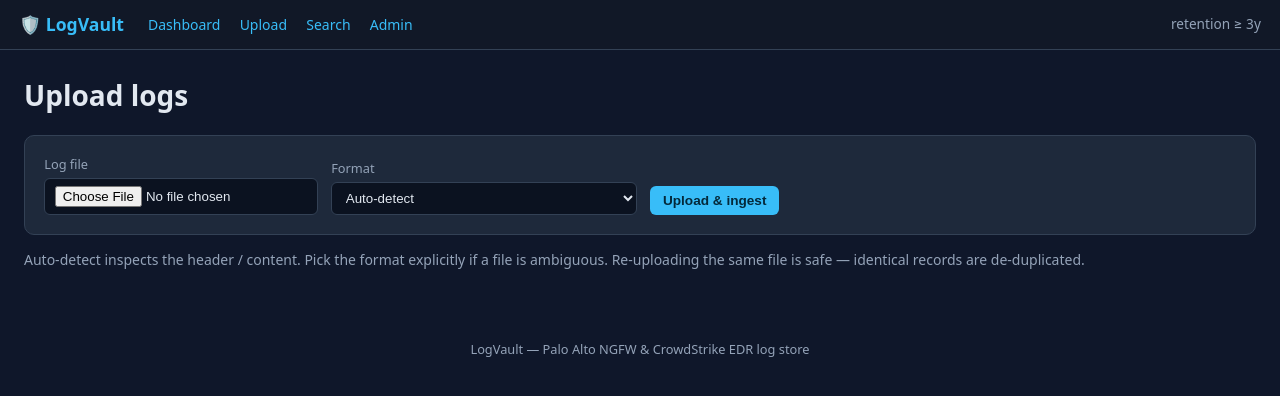
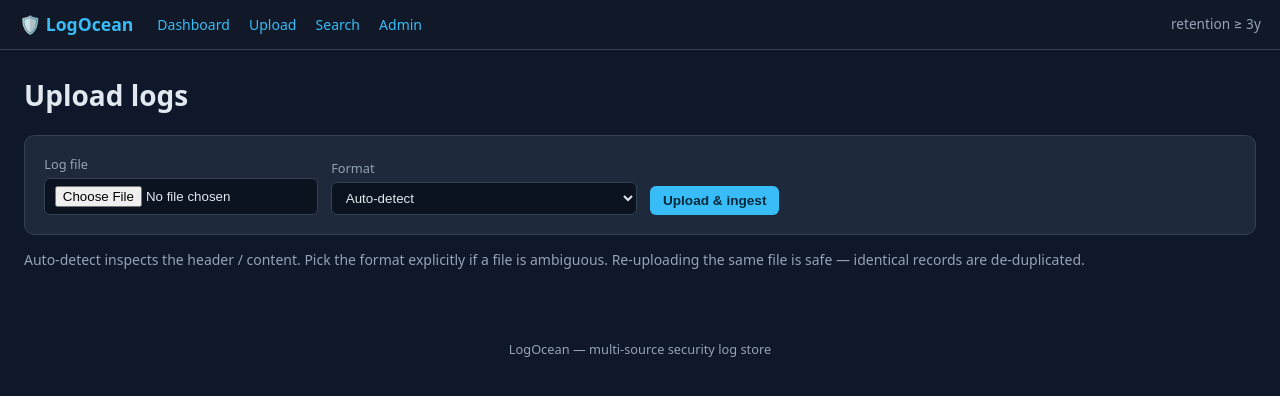
Before and after one commit to Krishcalin/SIEM-Lite, a FastAPI app: page /upload in a window 1280 px wide. Shown: the top 396 px of the page. Run offline with FastAPI, Linux system fonts and the light colour scheme; some libraries are stand-ins or nearby versions.

Commit message:
Rebrand LogVault to LogOcean and apply security review fixes
Rebrand the product to LogOcean across the app, templates, banner, README and
CLAUDE.md, and rename the default Postgres identifiers logvault -> logocean
(config, compose, .env.example, CSV export filename, logger). Also refresh two
stale strings (footer tagline, banner parser count 15 -> 23).

Security review fixes:
- S1: read uploads in bounded chunks and reject over the limit before buffering
  the whole body, so MAX_UPLOAD_MB actually caps memory.
- S2: run blocking ingest off the event loop via run_in_threadpool.
- S3: neutralize CSV/formula injection in the export by prefixing cells that
  begin with = + - @ tab/CR.
- S5: run the container as a non-root user; stop publishing the Postgres port
  to the host; return a generic upload error and log the detail server-side.

Co-Authored-By: Claude Opus 4.8 (1M context) <noreply@anthropic.com>

```diff
--- a/app/__init__.py
+++ b/app/__init__.py
@@ -1,3 +1,3 @@
-"""LogVault — parse, index, and store Palo Alto NGFW & CrowdStrike EDR logs."""
+"""LogOcean — parse, index, and store multi-source security logs."""
 
 __version__ = "1.0.0"
--- a/app/config.py
+++ b/app/config.py
@@ -11,7 +11,7 @@ def _bool(name: str, default: bool) -> bool:
 
 @dataclass(frozen=True)
 class Settings:
-    db_dsn: str = os.getenv("DB_DSN", "postgresql://logvault:logvault@localhost:5432/logvault")
+    db_dsn: str = os.getenv("DB_DSN", "postgresql://logocean:logocean@localhost:5432/logocean")
     retention_years: int = int(os.getenv("RETENTION_YEARS", "3"))
     page_size: int = int(os.getenv("PAGE_SIZE", "100"))
     max_upload_mb: int = int(os.getenv("MAX_UPLOAD_MB", "512"))
--- a/app/main.py
+++ b/app/main.py
@@ -1,8 +1,9 @@
-"""LogVault FastAPI application: dashboard, upload, search, event detail, admin."""
+"""LogOcean FastAPI application: dashboard, upload, search, event detail, admin."""
 from __future__ import annotations
 
 import csv
 import io
+import logging
 from contextlib import asynccontextmanager
 from pathlib import Path
 from typing import Optional
@@ -12,6 +13,7 @@ from fastapi import FastAPI, File, Form, Request, UploadFile
 from fastapi.responses import HTMLResponse, RedirectResponse, StreamingResponse
 from fastapi.staticfiles import StaticFiles
 from fastapi.templating import Jinja2Templates
+from starlette.concurrency import run_in_threadpool
 
 from . import db, ingest
 from .config import settings
@@ -19,7 +21,39 @@ from .detect import detect_format
 from .parsers import FORMAT_LABELS
 from .util import parse_ts
 
+log = logging.getLogger("logocean")
 BASE = Path(__file__).resolve().parent
+
+
+async def _read_capped(file: UploadFile, limit: int) -> Optional[bytes]:
+    """Read an upload in 1 MB chunks, aborting once it exceeds `limit` bytes.
+
+    Returns the bytes, or None if the file is over the limit. Bounds peak memory
+    to ~limit + one chunk instead of buffering an arbitrarily large body first.
+    """
+    chunks: list[bytes] = []
+    total = 0
+    while True:
+        chunk = await file.read(1024 * 1024)
+        if not chunk:
+            break
+        total += len(chunk)
+        if total > limit:
+            return None
+        chunks.append(chunk)
+    return b"".join(chunks)
+
+
+# Leading characters a spreadsheet may interpret as a formula (CSV injection).
+_CSV_FORMULA_LEAD = ("=", "+", "-", "@", "\t", "\r")
+
+
+def _csv_safe(value) -> str:
+    """Neutralize spreadsheet formula injection in exported CSV cells."""
+    s = "" if value is None else str(value)
+    if s and s[0] in _CSV_FORMULA_LEAD:
+        return "'" + s
+    return s
 
 
 @asynccontextmanager
@@ -30,7 +64,7 @@ async def lifespan(app: FastAPI):
     yield
 
 
-app = FastAPI(title="LogVault", lifespan=lifespan)
+app = FastAPI(title="LogOcean", lifespan=lifespan)
 app.mount("/static", StaticFiles(directory=BASE / "static"), name="static")
 templates = Jinja2Templates(directory=BASE / "templates")
 templates.env.globals["format_labels"] = FORMAT_LABELS
@@ -61,12 +95,11 @@ def upload_form(request: Request):
 
 @app.post("/upload", response_class=HTMLResponse)
 async def upload(request: Request, file: UploadFile = File(...), fmt: str = Form("auto")):
-    raw = await file.read()
-    size_mb = len(raw) / (1024 * 1024)
-    if size_mb > settings.max_upload_mb:
+    raw = await _read_capped(file, settings.max_upload_mb * 1024 * 1024)
+    if raw is None:
         return templates.TemplateResponse("upload.html", _ctx(
             request, result=None,
-            error=f"File is {size_mb:.0f} MB, over the {settings.max_upload_mb} MB limit."))
+            error=f"File exceeds the {settings.max_upload_mb} MB limit."))
 
     content = raw.decode("utf-8", "replace")
     chosen = fmt
@@ -78,10 +111,13 @@ async def upload(request: Request, file: UploadFile = File(...), fmt: str = Form
                 error="Could not auto-detect the format. Please pick one explicitly."))
 
     try:
-        result = ingest.ingest(file.filename, content, chosen)
-    except Exception as exc:  # noqa: BLE001
+        # Parsing + DB I/O is blocking and CPU-bound — keep it off the event loop.
+        result = await run_in_threadpool(ingest.ingest, file.filename, content, chosen)
+    except Exception:  # noqa: BLE001
+        log.exception("ingest failed for %r (format=%s)", file.filename, chosen)
         return templates.TemplateResponse("upload.html", _ctx(
-            request, result=None, error=f"Ingest failed: {exc}"))
+            request, result=None,
+            error="Ingest failed. The file could not be processed — see server logs for details."))
     return templates.TemplateResponse("upload.html", _ctx(request, result=result, error=None))
 
 
@@ -138,11 +174,11 @@ def search_csv(request: Request):
         w.writerow(cols)
         yield buf.getvalue(); buf.seek(0); buf.truncate(0)
         for row in db.search_iter(f):
-            w.writerow([row.get(c, "") for c in cols])
+            w.writerow([_csv_safe(row.get(c, "")) for c in cols])
             yield buf.getvalue(); buf.seek(0); buf.truncate(0)
 
     return StreamingResponse(gen(), media_type="text/csv", headers={
-        "Content-Disposition": "attachment; filename=logvault_export.csv"})
+        "Content-Disposition": "attachment; filename=logocean_export.csv"})
 
 
 @app.get("/event/{event_id}", response_class=HTMLResponse)
--- a/app/templates/admin.html
+++ b/app/templates/admin.html
@@ -1,5 +1,5 @@
 {% extends "base.html" %}
-{% block title %}Admin — LogVault{% endblock %}
+{% block title %}Admin — LogOcean{% endblock %}
 {% block body %}
 <h1>Admin</h1>
 
--- a/app/templates/base.html
+++ b/app/templates/base.html
@@ -3,12 +3,12 @@
 <head>
   <meta charset="utf-8">
   <meta name="viewport" content="width=device-width, initial-scale=1">
-  <title>{% block title %}LogVault{% endblock %}</title>
+  <title>{% block title %}LogOcean{% endblock %}</title>
   <link rel="stylesheet" href="/static/style.css">
 </head>
 <body>
   <header class="topbar">
-    <a class="brand" href="/">🛡️ LogVault</a>
+    <a class="brand" href="/">🛡️ LogOcean</a>
     <nav>
       <a href="/">Dashboard</a>
       <a href="/upload">Upload</a>
@@ -20,6 +20,6 @@
   <main>
     {% block body %}{% endblock %}
   </main>
-  <footer>LogVault — Palo Alto NGFW &amp; CrowdStrike EDR log store</footer>
+  <footer>LogOcean — multi-source security log store</footer>
 </body>
 </html>
--- a/app/templates/dashboard.html
+++ b/app/templates/dashboard.html
@@ -1,5 +1,5 @@
 {% extends "base.html" %}
-{% block title %}Dashboard — LogVault{% endblock %}
+{% block title %}Dashboard — LogOcean{% endblock %}
 {% block body %}
 <h1>Dashboard</h1>
 
--- a/app/templates/event.html
+++ b/app/templates/event.html
@@ -1,5 +1,5 @@
 {% extends "base.html" %}
-{% block title %}Event #{{ ev.id }} — LogVault{% endblock %}
+{% block title %}Event #{{ ev.id }} — LogOcean{% endblock %}
 {% block body %}
 <a href="javascript:history.back()" class="btn">‹ Back</a>
 <h1>Event #{{ ev.id }}</h1>
--- a/app/templates/search.html
+++ b/app/templates/search.html
@@ -1,5 +1,5 @@
 {% extends "base.html" %}
-{% block title %}Search — LogVault{% endblock %}
+{% block title %}Search — LogOcean{% endblock %}
 {% block body %}
 <h1>Search</h1>
 
--- a/app/templates/upload.html
+++ b/app/templates/upload.html
@@ -1,5 +1,5 @@
 {% extends "base.html" %}
-{% block title %}Upload — LogVault{% endblock %}
+{% block title %}Upload — LogOcean{% endblock %}
 {% block body %}
 <h1>Upload logs</h1>
 
--- a/schema.sql
+++ b/schema.sql
@@ -1,5 +1,5 @@
 -- ============================================================================
---  LogVault schema — partitioned event store, full-text index, ingest batches.
+--  LogOcean schema — partitioned event store, full-text index, ingest batches.
 --  Idempotent: safe to run on every startup.
 -- ============================================================================
 
```
Also changed, not shown: CLAUDE.md (+2 -2 lines), docker-compose.yml (+10 -7 lines), README.md, docs/banner.svg, 2 other files.
